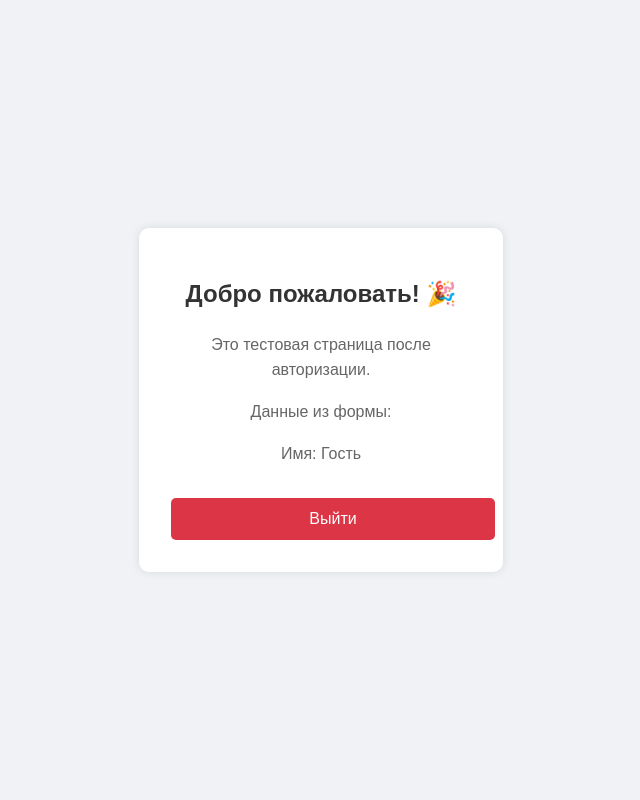
After one commit to N1kFil/recipes-project, a Python web app: template templates/dashboard.html in a window 1280 px wide. The commit adds this page. Shown: the whole page, without its empty margins (319-959 px from the left). Run offline with Jinja, Linux system fonts and the light colour scheme; the template is opened without the code that fills it, so the values that code supplies are empty.

Commit message:
добавлена страница-заглушка после авторизации

```diff
--- a/static/styles.css
+++ b/static/styles.css
@@ -54,10 +54,22 @@ input:focus {
     border-radius: 5px;
     cursor: pointer;
     font-size: 1rem;
+    text-align: center;
+    text-decoration: none;
+    display: block;
 }
 
 .btn:hover {
     background: #0056b3;
+}
+
+.btn-logout {
+    background: #dc3545;
+    margin-top: 2rem;
+}
+
+.btn-logout:hover {
+    background: #bb2d3b;
 }
 
 p {
@@ -73,3 +85,10 @@ a {
 a:hover {
     text-decoration: underline;
 }
+
+.dashboard-content {
+    text-align: center;
+    color: #666;
+    line-height: 1.6;
+    margin-bottom: 1.5rem;
+}
--- /dev/null
+++ b/templates/dashboard.html
@@ -0,0 +1,26 @@
+<!DOCTYPE html>
+<html lang="ru">
+<head>
+    <meta charset="UTF-8">
+    <title>Личный кабинет</title>
+    <link rel="stylesheet" href="../static/styles.css">
+</head>
+<body>
+    <div class="form-container">
+        <h2>Добро пожаловать! 🎉</h2>
+        <div class="dashboard-content">
+            <p>Это тестовая страница после авторизации.</p>
+            <p>Данные из формы:</p>
+            <p>Имя: <span id="url-username"></span></p>
+        </div>
+        <a href="login.html" class="btn btn-logout">Выйти</a>
+    </div>
+
+    <script>
+        // Показывает имя пользователя из URL (параметр ?username=...)
+        const urlParams = new URLSearchParams(window.location.search);
+        const username = urlParams.get('username');
+        document.getElementById('url-username').textContent = username || 'Гость';
+    </script>
+</body>
+</html>
--- a/templates/login.html
+++ b/templates/login.html
@@ -8,7 +8,7 @@
 <body>
     <div class="form-container">
         <h2>Вход</h2>
-        <form action="/login" method="POST">
+        <form action="dashboard.html" method="GET">
             <div class="input-group">
                 <label for="username">Имя пользователя:</label>
                 <input type="text" id="username" name="username" required>
--- a/templates/register.html
+++ b/templates/register.html
@@ -8,7 +8,7 @@
 <body>
     <div class="form-container">
         <h2>Регистрация</h2>
-        <form action="/register" method="POST">
+        <form action="dashboard.html" method="GET">
             <div class="input-group">
                 <label for="username">Имя пользователя:</label>
                 <input type="text" id="username" name="username" required minlength="3">
```
